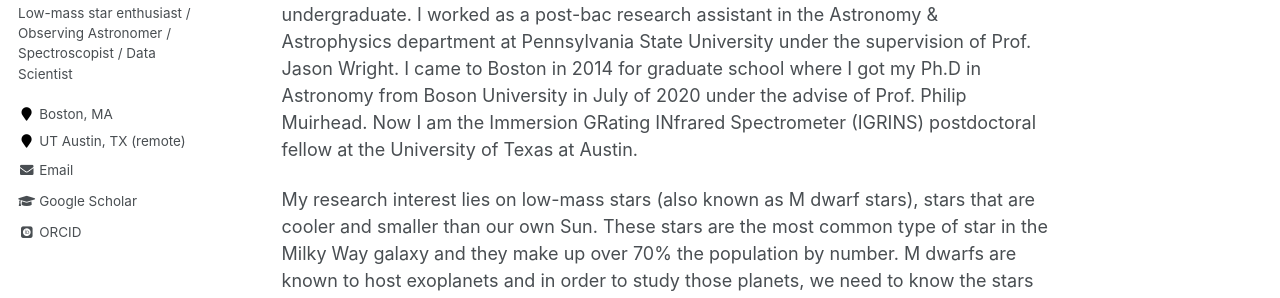
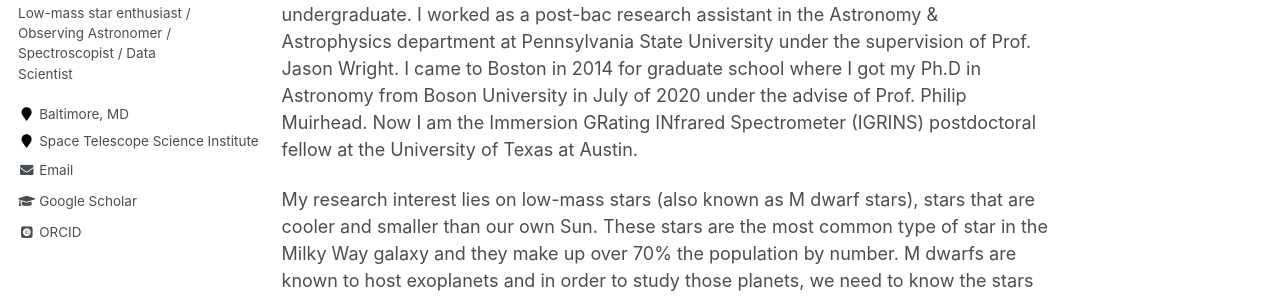
Before and after one commit to eunkyuh/eunkyuh.github.io, a Jekyll site: the page built from _pages/about.md, in a window 1280 px wide. Shown: the part 291-589 px from the top of the page. Built offline with Jekyll 4.4.1, drawn with Linux system fonts in a browser that asks for light colours; some web fonts are replaced.

Commit message:
Update _config.yml

```diff
--- a/_config.yml
+++ b/_config.yml
@@ -10,8 +10,8 @@ locale                   : "en-US"
 title                    : "Dr. Eunkyu Han / Research Website"
 title_separator          : "-"
 name                     : &name "Eunkyu Han"
-description              : &description "IGRINS postdoctral fellow"
-url                      : https://eunkyuh.github.io/website # the base hostname & protocol for your site e.g. "https://mmistakes.github.io"
+description              : &description "Staff Scientist"
+url                      : https://eunkyuh.github.io/ # the base hostname & protocol for your site e.g. "https://mmistakes.github.io"
 baseurl                  : "" # the subpath of your site, e.g. "/blog"
 repository               : "eunkyuh/eunkyuh.github.io"
 teaser                   :  # filename of teaser fallback teaser image placed in /images/, .e.g. "500x300.png"
@@ -83,11 +83,11 @@ author:
   name             : "Eunkyu Han"
   avatar           : "profile.png"
   bio              : "Low-mass star enthusiast / Observing Astronomer / Spectroscopist / Data Scientist"
-  location         : "Boston, MA"
-  employer         : "UT Austin, TX (remote)"
+  location         : "Baltimore, MD"
+  employer         : "Space Telescope Science Institute"
   ADS              : "https://ui.adsabs.harvard.edu/public-libraries/gFRYlocIS0GWiBpbYDSRBQ"
   googlescholar    : "https://scholar.google.com/citations?user=XI9s9J4AAAAJ&hl=en"
-  email            : "eunkyu.han at utexas at edu"
+  email            : "ehan at stsci at edu"
   researchgate     :  # example: "https://www.researchgate.net/profile/yourprofile"
   uri              :
   bitbucket        :
```
